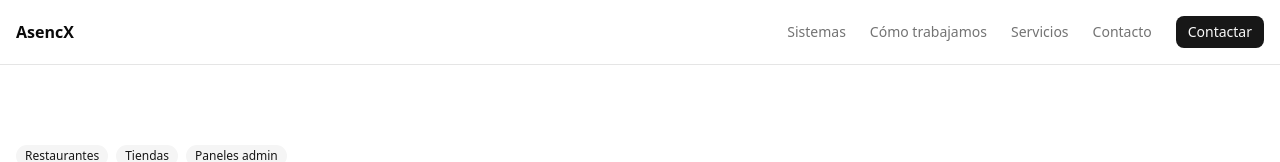
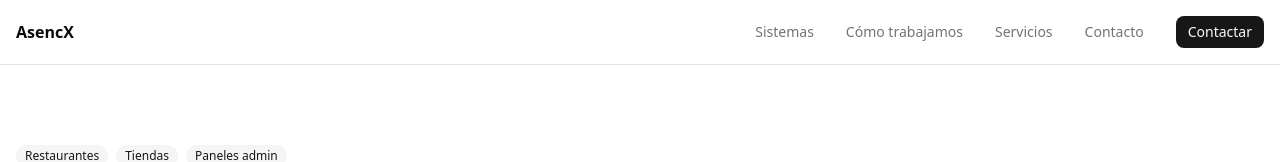
Before and after one commit to Asencio-Brayan/asencx-portfolio, a Next.js app: page / in a window 1280 px wide. Shown: the top 162 px of the page. Built offline with nearby package versions, Linux system fonts and the light colour scheme.

Commit message:
Fix header anchor for process section

```diff
--- a/src/components/layout/header.tsx
+++ b/src/components/layout/header.tsx
@@ -5,14 +5,20 @@ import { usePathname } from 'next/navigation';
 import { Menu } from 'lucide-react';
 
 import { Button } from '@/components/ui/button';
-import { Sheet, SheetContent, SheetHeader, SheetTitle, SheetTrigger } from '@/components/ui/sheet';
+import {
+  Sheet,
+  SheetContent,
+  SheetHeader,
+  SheetTitle,
+  SheetTrigger,
+} from '@/components/ui/sheet';
 import { siteConfig } from '@/lib/constants/site';
 
 type NavItem = { label: string; hash: `#${string}` };
 
 const navItems: NavItem[] = [
   { label: 'Sistemas', hash: '#sistemas' },
-  { label: 'Cómo trabajamos', hash: '#como-trabajamos' }, // asegúrate que esta sección tenga ese id
+  { label: 'Cómo trabajamos', hash: '#como-trabajamos' },
   { label: 'Servicios', hash: '#servicios' },
   { label: 'Contacto', hash: '#contacto' },
 ];
@@ -20,37 +26,36 @@ const navItems: NavItem[] = [
 export function Header() {
   const pathname = usePathname();
 
-  // Si estamos en Home, usamos solo #hash.
-  // Si estamos en otra ruta (ej. /proyectos/xxx), usamos /#hash para volver al Home.
+  // Home => solo #hash. Otras rutas => /#hash
   const hrefFor = (hash: NavItem['hash']) => (pathname === '/' ? hash : `/${hash}`);
 
   return (
     <header className="sticky top-0 z-50 border-b bg-background/80 backdrop-blur">
       <div className="mx-auto flex h-16 max-w-7xl items-center justify-between px-4">
-        {/* Logo / Brand */}
+        {/* Brand */}
         <Link href="/" className="flex items-center gap-2 font-semibold">
           <span className="text-base">{siteConfig.name}</span>
         </Link>
 
-        {/* Desktop nav */}
-        <nav className="hidden items-center gap-6 md:flex">
+        {/* Desktop nav (solo en pantallas grandes para que no se amontone) */}
+        <nav className="hidden items-center gap-8 lg:flex">
           {navItems.map((item) => (
             <Link
               key={item.hash}
               href={hrefFor(item.hash)}
-              className="text-sm text-muted-foreground hover:text-foreground"
+              className="whitespace-nowrap text-sm text-muted-foreground hover:text-foreground"
             >
               {item.label}
             </Link>
           ))}
 
-          <Button asChild size="sm">
+          <Button asChild size="sm" className="shrink-0">
             <Link href={hrefFor('#contacto')}>Contactar</Link>
           </Button>
         </nav>
 
-        {/* Mobile nav */}
-        <div className="md:hidden">
+        {/* Mobile nav (hasta lg) */}
+        <div className="lg:hidden">
           <Sheet>
             <SheetTrigger asChild>
               <Button variant="outline" size="icon" aria-label="Abrir menú">
@@ -63,7 +68,7 @@ export function Header() {
                 <SheetTitle>{siteConfig.name}</SheetTitle>
               </SheetHeader>
 
-              <div className="mt-6 flex flex-col gap-3">
+              <div className="mt-6 flex flex-col gap-2">
                 {navItems.map((item) => (
                   <Link
                     key={item.hash}
--- a/src/components/sections/process.tsx
+++ b/src/components/sections/process.tsx
@@ -28,7 +28,7 @@ const highlights = [
 
 export function ProcessSection() {
   return (
-    <section className="py-16">
+    <section id="como-trabajamos" className="py-16">
       <div className="mx-auto max-w-7xl px-4">
         <div className="max-w-2xl">
           <h2 className="text-2xl font-bold">Cómo trabajamos</h2>
```
